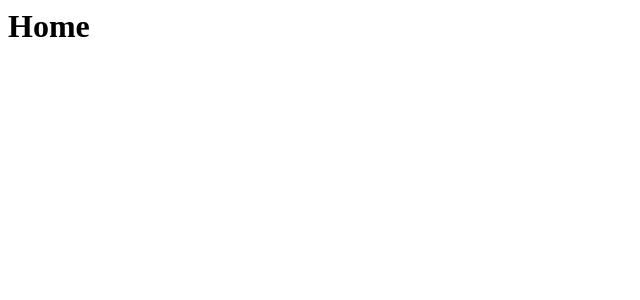
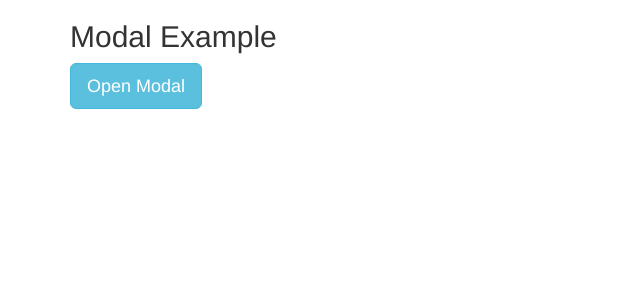
Before and after one commit to victorsantana01/sislog, a Django app: page /home/ in a window 1280 px wide. Shown: the top 300 px of the page, without its empty margins (0-640 px from the left). Run offline with Django 3.2, Linux system fonts and the light colour scheme; some libraries are stand-ins or nearby versions.

Commit message:
commit bootstrap

```diff
--- a/Manutencao/templates/manutencao/home.html
+++ b/Manutencao/templates/manutencao/home.html
@@ -1,2 +1,47 @@
 
-<h1>Home</h1>
+{% load static %}
+<!DOCTYPE html>
+<html lang="pt">
+
+<head>
+    <title>Bootstrap Example</title>
+    <meta charset="utf-8">
+    <meta name="viewport" content="width=device-width, initial-scale=1">
+    <link rel="stylesheet" href="https://maxcdn.bootstrapcdn.com/bootstrap/3.4.1/css/bootstrap.min.css">
+    <script src="https://ajax.googleapis.com/ajax/libs/jquery/3.5.1/jquery.min.js"></script>
+    <script src="https://maxcdn.bootstrapcdn.com/bootstrap/3.4.1/js/bootstrap.min.js"></script>
+</head>
+
+<body>
+
+    <div class="container">
+        <h2>Modal Example</h2>
+        <!-- Trigger the modal with a button -->
+        <button type="button" class="btn btn-info btn-lg" data-toggle="modal" data-target="#myModal">Open Modal</button>
+
+        <!-- Modal -->
+        <div class="modal fade" id="myModal" role="dialog">
+            <div class="modal-dialog">
+
+                <!-- Modal content-->
+                <div class="modal-content">
+                    <div class="modal-header">
+                        <button type="button" class="close" data-dismiss="modal">&times;</button>
+                        <h4 class="modal-title">Modal Header</h4>
+                    </div>
+                    <div class="modal-body">
+                        <p>Some text in the modal.</p>
+                    </div>
+                    <div class="modal-footer">
+                        <button type="button" class="btn btn-default" data-dismiss="modal">Close</button>
+                    </div>
+                </div>
+
+            </div>
+        </div>
+
+    </div>
+
+</body>
+
+</html>
```
